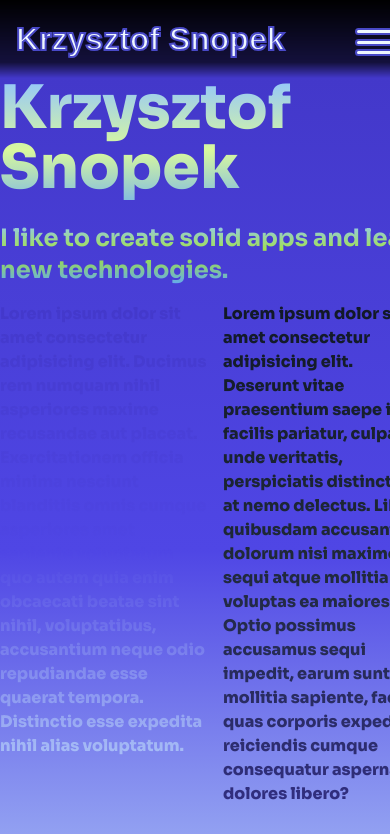
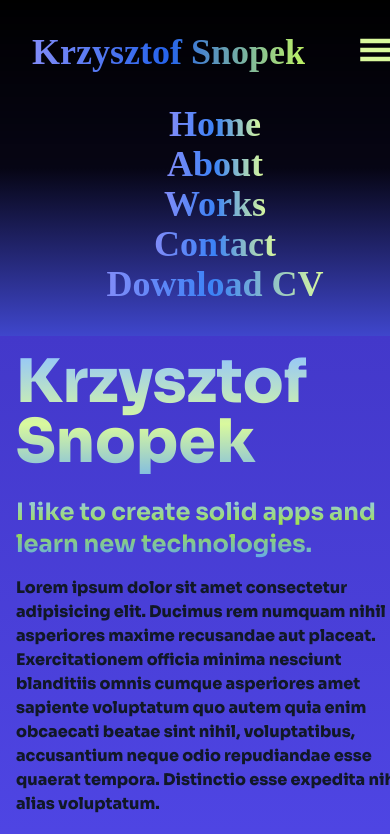
Before and after one commit to KrzysztofSnopek/resume, a React (Create React App) app: page / in a window 390 px wide. Shown: the top 834 px of the page. Built offline with nearby package versions, Linux system fonts and the light colour scheme; the HTML template or start-up script is replaced by a standard one.

Commit message:
Changes styling of navbar from plain css to tailwind

```diff
--- a/src/Components/DownloadButton.tsx
+++ b/src/Components/DownloadButton.tsx
@@ -1,11 +1,9 @@
-import "../Styles/DownloadButton.css";
-
 export const DownloadButton = () => {
   return (
     <a
       href={require("../Images/CV.pdf")}
       download="Krzysztof Snopek CV"
-      className="nav-btn"
+      className="cursor-pointer bg-gradient-to-r from-indigo-400 via-blue-500 to-lime-200 bg-clip-text py-4 text-secondary text-transparent hover:from-lime-200 hover:via-lime-200 hover:to-indigo-700 xl:px-4"
     >
       Download CV
     </a>
--- a/src/Components/Home.tsx
+++ b/src/Components/Home.tsx
@@ -1,5 +1,3 @@
-// import "../Styles/Home.css";
-
 export function Home() {
   return (
     <div className="grid gap-2 bg-gradient-to-b from-indigo-700 via-indigo-600 to-secondary xsm:grid-cols-1 xsm:p-4 md:grid-cols-2 md:p-16 lg:grid-cols-4">
--- a/src/Components/TopNavbar.tsx
+++ b/src/Components/TopNavbar.tsx
@@ -6,6 +6,7 @@ import { Contact } from "./Contact";
 import { Home } from "./Home";
 import { ScrollToTopButton } from "./ScrollToTopButton";
 import { DownloadButton } from "./DownloadButton";
+import { GiHamburgerMenu } from "react-icons/gi";
 
 export function TopNavbar() {
   const homeRef = useRef(null);
@@ -19,6 +20,7 @@ export function TopNavbar() {
   }
 
   let toggleClassName = buttonClass ? "active" : "";
+  let toggleNavVisibility = buttonClass ? "hidden" : "";
 
   const scrollToComponent = (compRef: any) => {
     if (buttonClass === true) {
@@ -36,32 +38,41 @@ export function TopNavbar() {
   };
 
   return (
-    <div className="whole-app">
+    <div>
       <ScrollToTopButton />
 
-      <nav className={`navbar ${toggleClassName}`}>
-        <div>
-          <a href="#" className="nav-non-btn sm:text-transparent">
+      <nav
+        className={`sticky top-0 z-10 flex flex-col items-start justify-between bg-gradient-to-b from-navTop via-navMid to-navBot p-8 text-4xl font-bold xl:flex-row ${toggleClassName}`}
+      >
+        <div className="sm:self-center md:self-start">
+          <a
+            href="#"
+            className="bg-gradient-to-r from-indigo-400 via-blue-600 to-lime-300 bg-clip-text text-transparent sm:text-transparent"
+          >
             Krzysztof Snopek
           </a>
         </div>
 
-        <a className={`toggle-btn ${toggleClassName}`} onClick={handleClick}>
-          <span className="single-bar"></span>
-          <span className="single-bar"></span>
-          <span className="single-bar"></span>
+        <a
+          className={`absolute top-8 right-16 h-4 w-2 cursor-pointer text-lime-200 xl:hidden xl:justify-between ${toggleClassName}`}
+          onClick={handleClick}
+        >
+          <GiHamburgerMenu />
         </a>
 
-        <div className={`nav-links ${toggleClassName}`}>
-          <ul>
+        <div className={`${toggleNavVisibility} self-center xl:flex`}>
+          <ul className="flex flex-col pt-8 text-center xl:flex-row xl:pt-0">
             <li>
-              <a className="nav-btn" onClick={() => scrollToComponent(homeRef)}>
+              <a
+                className="cursor-pointer bg-gradient-to-r from-indigo-400 via-blue-500 to-lime-200 bg-clip-text py-4 text-secondary text-transparent hover:from-lime-200 hover:via-lime-200 hover:to-indigo-700 xl:px-4"
+                onClick={() => scrollToComponent(homeRef)}
+              >
                 Home
               </a>
             </li>
             <li>
               <a
-                className="nav-btn"
+                className="cursor-pointer bg-gradient-to-r from-indigo-400 via-blue-500 to-lime-200 bg-clip-text py-4 text-secondary text-transparent hover:from-lime-200 hover:via-lime-200 hover:to-indigo-700 xl:px-4"
                 onClick={() => scrollToComponent(aboutRef)}
               >
                 About
@@ -69,7 +80,7 @@ export function TopNavbar() {
             </li>
             <li>
               <a
-                className="nav-btn"
+                className="cursor-pointer bg-gradient-to-r from-indigo-400 via-blue-500 to-lime-200 bg-clip-text py-4 text-secondary text-transparent hover:from-lime-200 hover:via-lime-200 hover:to-indigo-700 xl:px-4"
                 onClick={() => scrollToComponent(worksRef)}
               >
                 Works
@@ -77,7 +88,7 @@ export function TopNavbar() {
             </li>
             <li>
               <a
-                className="nav-btn"
+                className="cursor-pointer bg-gradient-to-r from-indigo-400 via-blue-500 to-lime-200 bg-clip-text py-4 text-secondary text-transparent hover:from-lime-200 hover:via-lime-200 hover:to-indigo-700 xl:px-4"
                 onClick={() => scrollToComponent(contactRef)}
               >
                 Contact
@@ -91,16 +102,16 @@ export function TopNavbar() {
       </nav>
 
       <div className={`page-content ${toggleClassName}`}>
-        <div className="section" ref={homeRef}>
+        <div ref={homeRef}>
           <Home />
         </div>
-        <div className="section" ref={aboutRef}>
+        <div ref={aboutRef}>
           <About />
         </div>
-        <div className="section" ref={worksRef}>
+        <div ref={worksRef}>
           <Works />
         </div>
-        <div className="section" ref={contactRef}>
+        <div ref={contactRef}>
           <Contact />
         </div>
       </div>
--- a/src/Styles/DownloadButton.css
+++ /dev/null
@@ -1,16 +0,0 @@
-a {
-  background: none;
-  font-weight: 800;
-  font-size: 2em;
-  padding-right: 1em;
-  color: aliceblue;
-  text-decoration: none;
-  -webkit-text-stroke-width: 2px;
-  -webkit-text-stroke-color: rgb(73, 73, 199);
-}
-
-.nav-btn:hover {
-  color: rgb(73, 73, 199);
-  -webkit-text-stroke-color: aliceblue;
-  text-shadow: 0 0 15px aliceblue;
-}
--- a/src/Styles/TopNavbar.css
+++ b/src/Styles/TopNavbar.css
@@ -1,127 +1,4 @@
-/* .whole-app {
-  min-width: 430px;
-} */
-
 nav {
   font-family: "Fredoka One", cursive;
-  font-family: "Raleway", sans-serif;
-  display: flex;
-  justify-content: space-between;
-  align-items: center;
-  background: linear-gradient(
-    rgb(0 0 0 / 1),
-    rgb(0 0 0 / 0.7) 80%,
-    rgb(25 25 25 / 0)
-  );
-  color: aliceblue;
-  padding: 15px 0px;
-  font-weight: 800;
-  font-size: 1rem;
-  position: sticky;
-  top: 0;
-  width: 100%;
-  min-width: 430px;
-  z-index: 1;
+  /* font-family: "Raleway", sans-serif; */
 }
-
-.section {
-  scroll-margin-top: 100px;
-}
-
-.nav-non-btn {
-  padding-left: 1rem;
-}
-
-.nav-links ul {
-  margin: 0;
-  padding: 0;
-  display: flex;
-}
-
-.nav-links li {
-  list-style: none;
-}
-
-.toggle-btn {
-  position: absolute;
-  top: 1.75rem;
-  right: 0;
-  display: none;
-  flex-direction: column;
-  justify-content: space-between;
-  width: 75px;
-  height: 28px;
-}
-
-.toggle-btn .single-bar {
-  height: 7px;
-  width: 100%;
-  background-color: aliceblue;
-  border: 2px solid rgb(73, 73, 199);
-  border-radius: 5px;
-}
-
-@media (max-width: 1215px) {
-  .toggle-btn {
-    display: flex;
-  }
-
-  .nav-links {
-    display: none;
-    width: 100%;
-  }
-
-  .navbar {
-    flex-direction: column;
-    align-items: flex-start;
-  }
-
-  .nav-links ul {
-    width: 100%;
-    flex-direction: column;
-  }
-
-  .nav-links ul li {
-    text-align: center;
-  }
-
-  .nav-links.active {
-    display: flex;
-  }
-
-  .toggle-btn {
-    cursor: pointer;
-  }
-}
-
-@media (max-width: 430px) {
-  .whole-app {
-    width: 430px;
-  }
-
-  .toggle-btn {
-    right: 0px;
-  }
-}
-
-.nav-btn {
-  background: none;
-  color: aliceblue;
-  text-decoration: none;
-  cursor: pointer;
-  -webkit-text-stroke-width: 2px;
-  -webkit-text-stroke-color: rgb(73, 73, 199);
-}
-
-.nav-btn:hover {
-  color: rgb(73, 73, 199);
-  -webkit-text-stroke-color: aliceblue;
-  text-shadow: 0 0 15px aliceblue;
-}
-
-.nav-non-btn {
-  background: none;
-  cursor: auto;
-  color: aliceblue;
-  text-decoration: none;
-}
--- a/tailwind.config.js
+++ b/tailwind.config.js
@@ -7,13 +7,19 @@ module.exports = {
         primary: "rgb(63, 72, 204)",
         secondary: "rgb(190, 220, 250)",
         outro: "rgb(44, 44, 165)",
+        navTop: "rgb(0 0 0 / 1)",
+        navMid: "rgb(0 0 0 / 0.9)",
+        navBot: "rgb(63 72 204 / 0.9)",
       },
       backgroundImage: {
         "contact-pattern": 'url("./Images/wave2.svg")',
         "home-pattern": 'url("./Images/Home_Slide.png")',
       },
       screens: {
-        xsm: "430px",
+        xsm: "200px",
+      },
+      spacing: {
+        100: "100px",
       },
     },
   },
```
